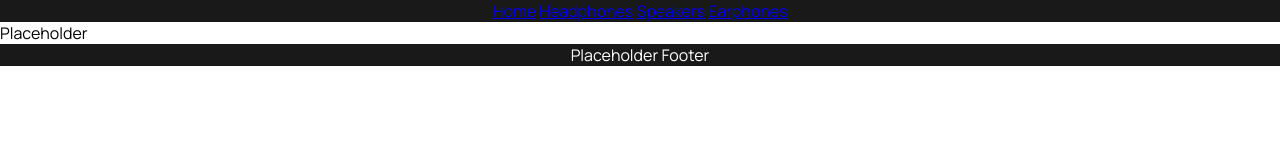
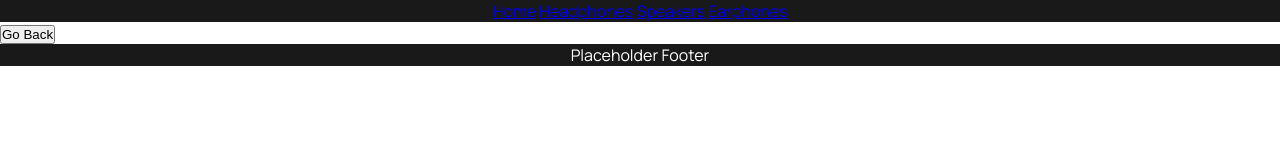
Before and after one commit to digitalents-academy/e-commerce-audiophile, a React (Vite) app: page /headphones/xx99-mark-two-headphones in a window 1280 px wide. Shown: the top 160 px of the page. Built offline with nearby package versions, Linux system fonts and the light colour scheme.

Commit message:
create go back button

```diff
--- /dev/null
+++ b/src/components/product-page/BackButton.jsx
@@ -0,0 +1,11 @@
+import { useNavigate } from "react-router-dom"
+
+const BackButton = () => {
+  const navigate = useNavigate()
+
+  return (
+    <button onClick={() => navigate(-1)}>Go Back</button>
+  )
+}
+
+export default BackButton
--- a/src/pages/headphones/XX99Mark2.jsx
+++ b/src/pages/headphones/XX99Mark2.jsx
@@ -1,5 +1,9 @@
+import BackButton from "../../components/product-page/BackButton"
+
 const XX99Mark2 = () => {
-  return <div>Placeholder</div>
+  return (
+    <BackButton />
+  )
 }
 
 export default XX99Mark2
```
